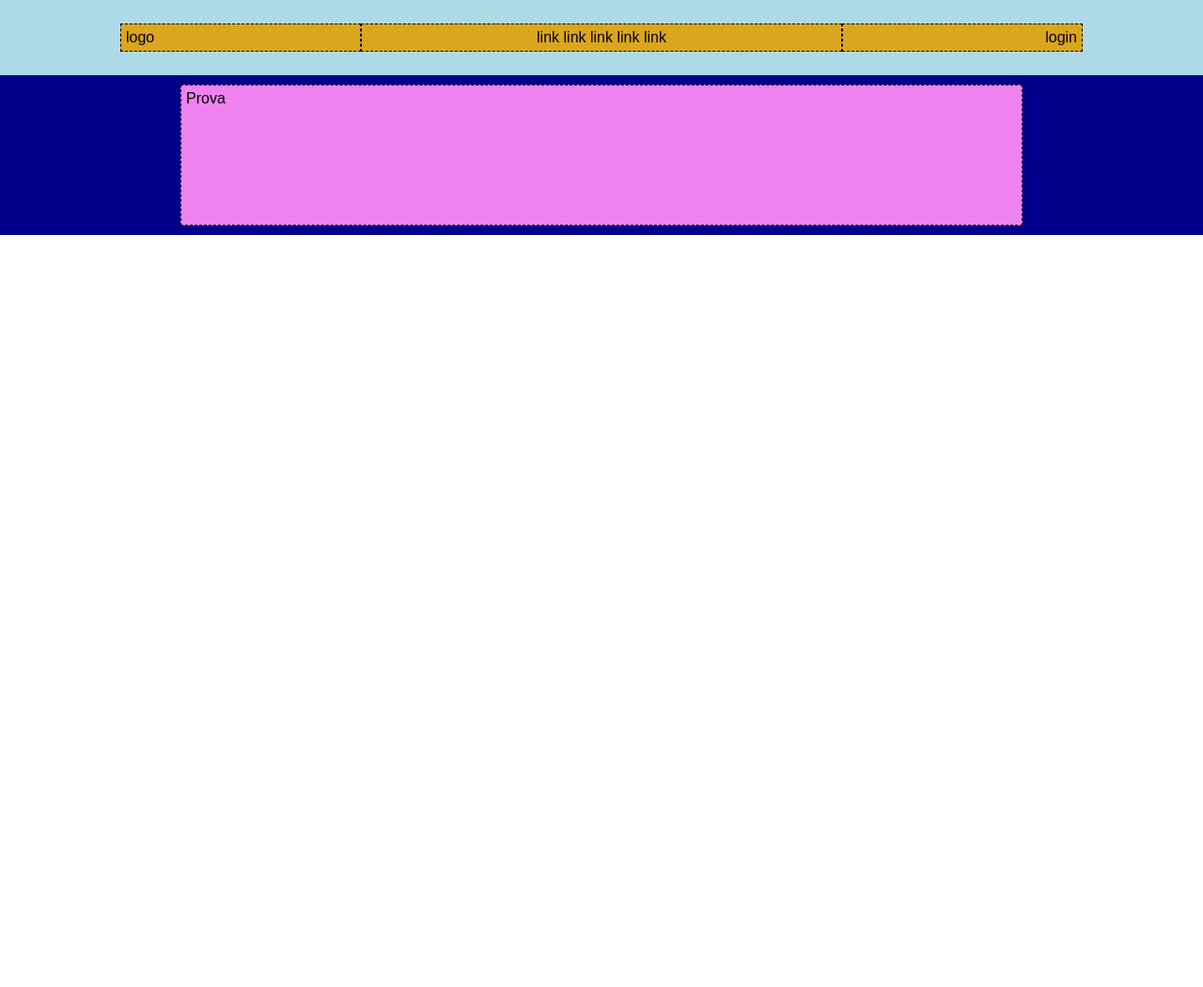
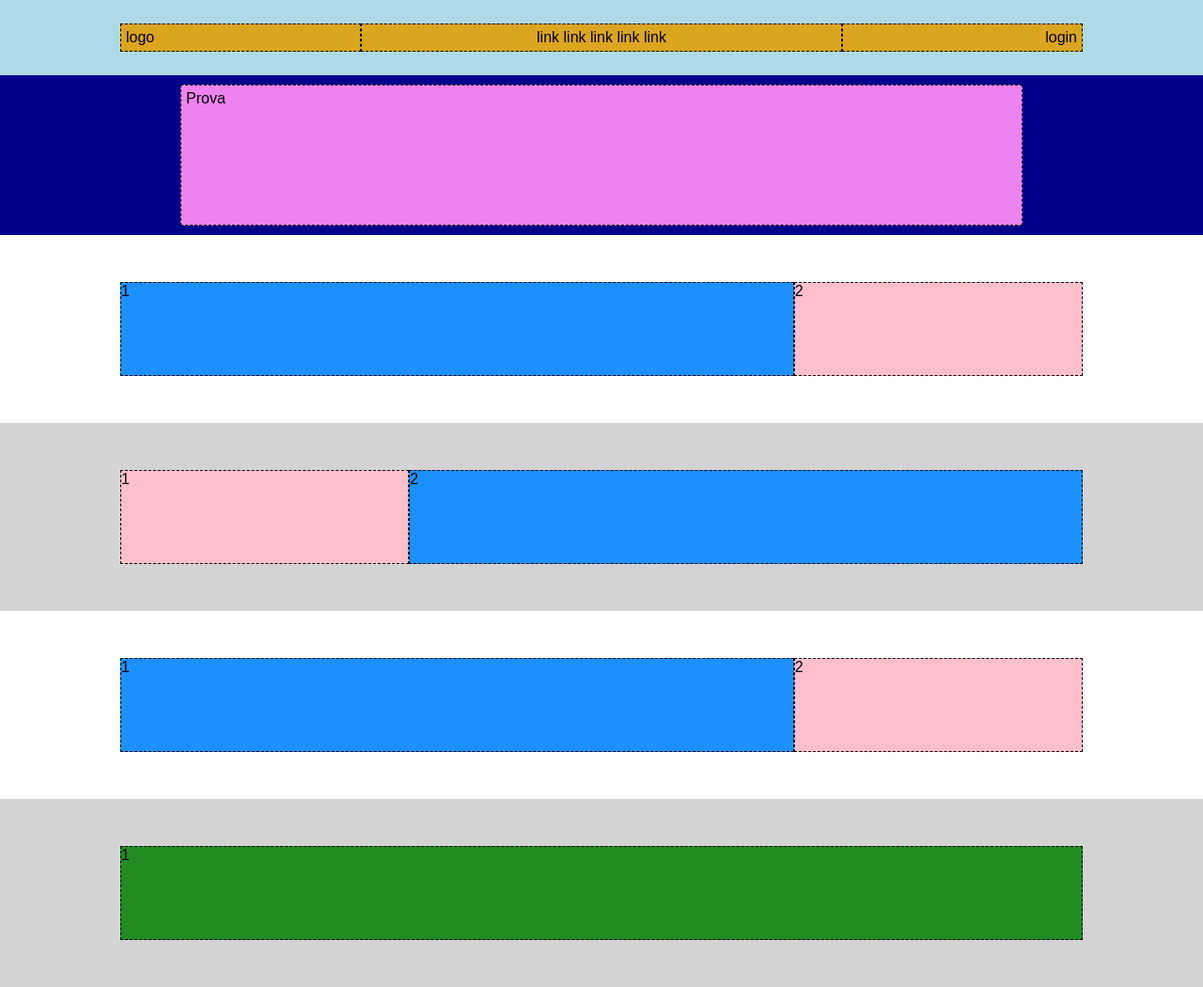
Before and after one commit to andrea-bertaglia/htmlcss-struttura-discord, a plain HTML site: page index.html in a window 1280 px wide. Shown: the whole page at 94% size. Before the commit the page ends 800 px from the top, so only its background shows below. Drawn offline with Linux system fonts and the light colour scheme.

Commit message:
feat: main sections

```diff
--- a/css/style.css
+++ b/css/style.css
@@ -9,7 +9,13 @@
 }
 
 /* COMMON */
+.bg-white {
+    background-color: #ffffff;
+}
 
+.bg-grey {
+    background-color: #d3d3d3;
+}
 
 /* HEADER */
 header {
@@ -59,6 +65,33 @@ nav {
     /* background-color: pink; */
 }
 
+.small-container {
+    width: 30%;
+    background-color: #ffc0cb;
+    border: 1px dashed #000000;
+
+    /* debug */
+    height: 100px;
+}
+
+.large-container {
+    width: 70%;
+    background-color: #1d90ff;
+    border: 1px dashed #000000;
+
+    /* debug */
+    height: 100px;
+}
+
+.big-container {
+    width: 100%;
+    background-color: #228b22;
+    border: 1px dashed #000000;
+
+    /* debug */
+    height: 100px;
+}
+
 .banner {
     background-color: #00008b;
     height: 20%;
@@ -74,4 +107,13 @@ nav {
     height: 150px;
 }
 
+section {
+    display: flex;
+    justify-content: center;
+    align-items: center;
+
+    /* debug */
+    height: 200px;
+}
+
 /* FOOTER */
--- a/index.html
+++ b/index.html
@@ -28,24 +28,61 @@
     <!-- Main -->
     <main>
         <!-- Banner -->
-        <section class="banner">
+        <div class="banner">
             <div class="violet-box">
                 <div>Prova</div>
             </div>
-        </section>
+        </div>
         <!-- /Banner -->
 
+        <!-- Section 1 -->
+        <section class="bg-white">
+            <div class="container">
+                <div class="large-container">
+                    1
+                </div>
+                <div class="small-container">
+                    2
+                </div>
+            </div>
+        </section>
+        <!-- /Section 1 -->
+
         <!-- Section 2 -->
+        <section class="bg-grey">
+            <div class="container">
+                <div class="small-container">
+                    1
+                </div>
+                <div class="large-container">
+                    2
+                </div>
+            </div>
+        </section>
         <!-- /Section 2 -->
 
         <!-- Section 3 -->
+        <section class="bg-white">
+            <div class="container">
+                <div class="large-container">
+                    1
+                </div>
+                <div class="small-container">
+                    2
+                </div>
+            </div>
+        </section>
         <!-- /Section 3 -->
 
         <!-- Section 4 -->
+        <section class="bg-grey">
+            <div class="container">
+                <div class="big-container">
+                    1
+                </div>
+            </div>
+        </section>
         <!-- /Section 4 -->
-
-        <!-- Section 5 -->
-        <!-- /Section 5 -->
     </main>
     <!-- /Main -->
 
```
